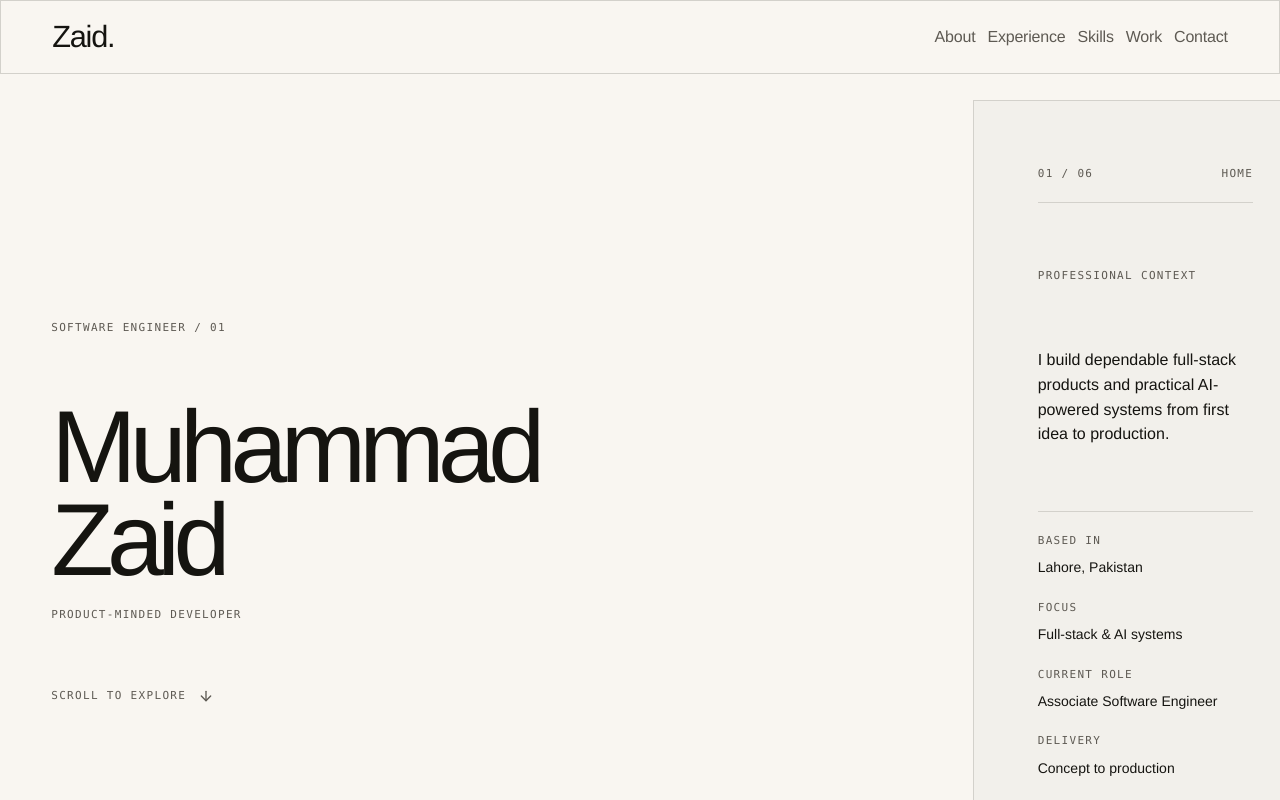
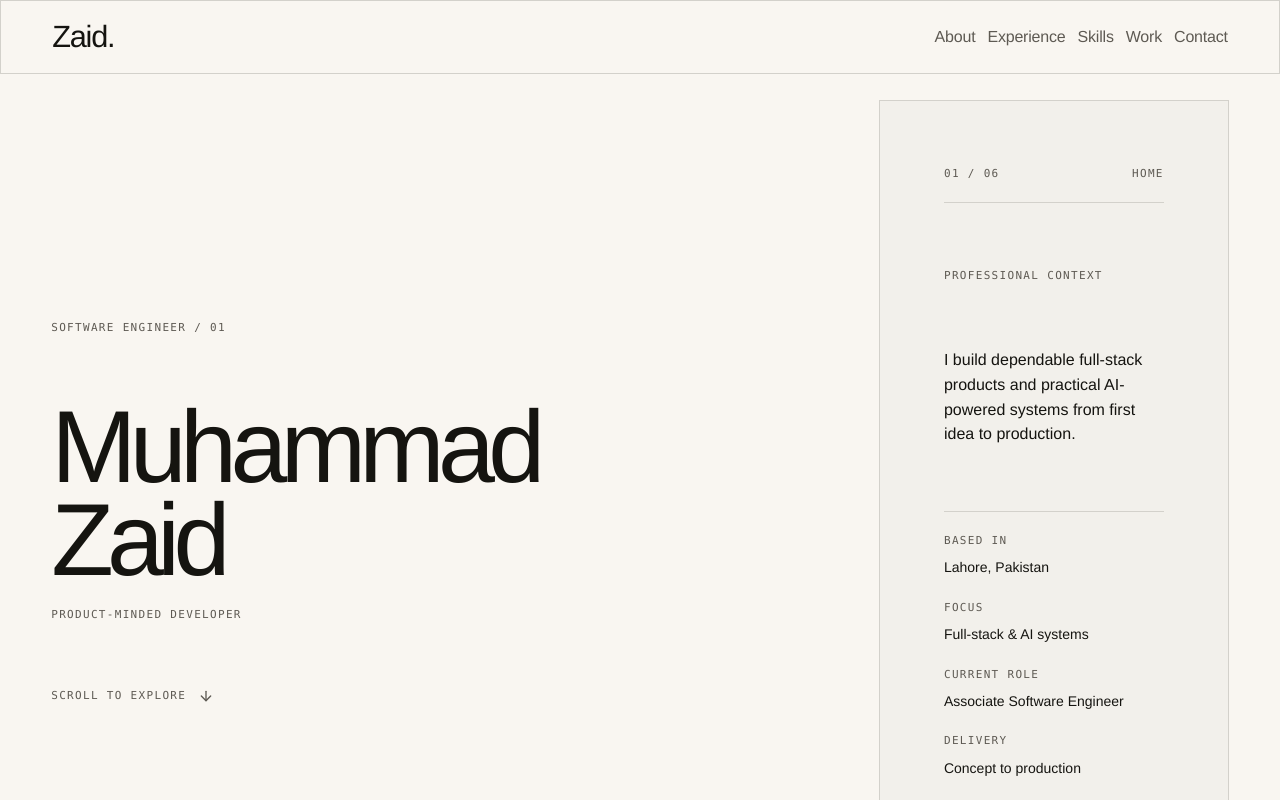
Before and after one commit to zzayd30/New-Portfolio, a Next.js app: page / in a window 1280 px wide. Shown: the top 800 px of the page. Built offline with nearby package versions, Linux system fonts and the light colour scheme.

Commit message:
Fixed the hero section responsive issue

```diff
--- a/src/components/hero/hero-section.tsx
+++ b/src/components/hero/hero-section.tsx
@@ -13,7 +13,7 @@ export function HeroSection() {
       className="chapter-section flex min-h-hero bg-background pt-navbar"
     >
       <Container size="display" className="flex min-h-hero-content flex-col py-layout">
-        <div className="hero-stage grid gap-layout lg:grid-cols-editorial lg:items-center xl:gap-section-gap">
+        <div className="hero-stage grid gap-layout lg:grid-cols-editorial lg:items-center xl:gap-layout">
           <HeroHeading content={heroContent} />
           <HeroIntro content={heroContent} />
         </div>
```
